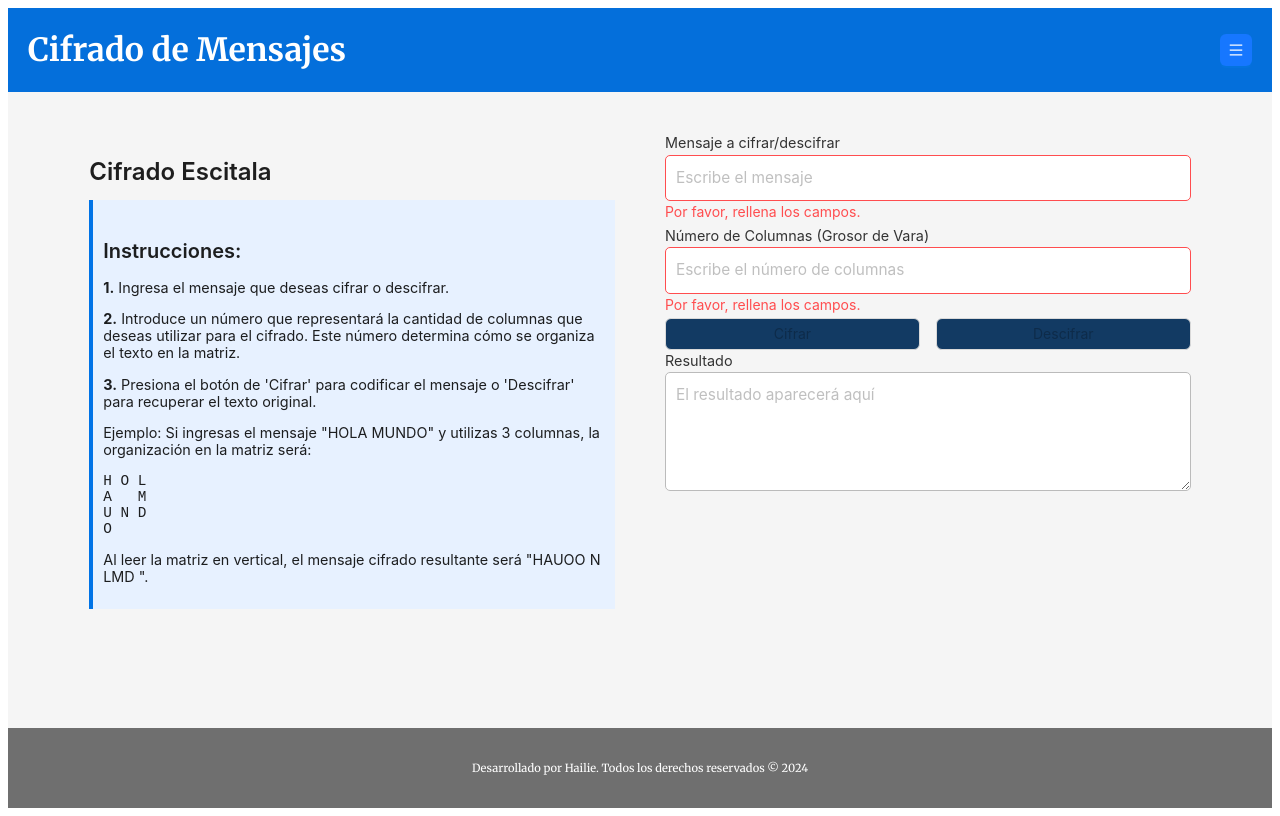
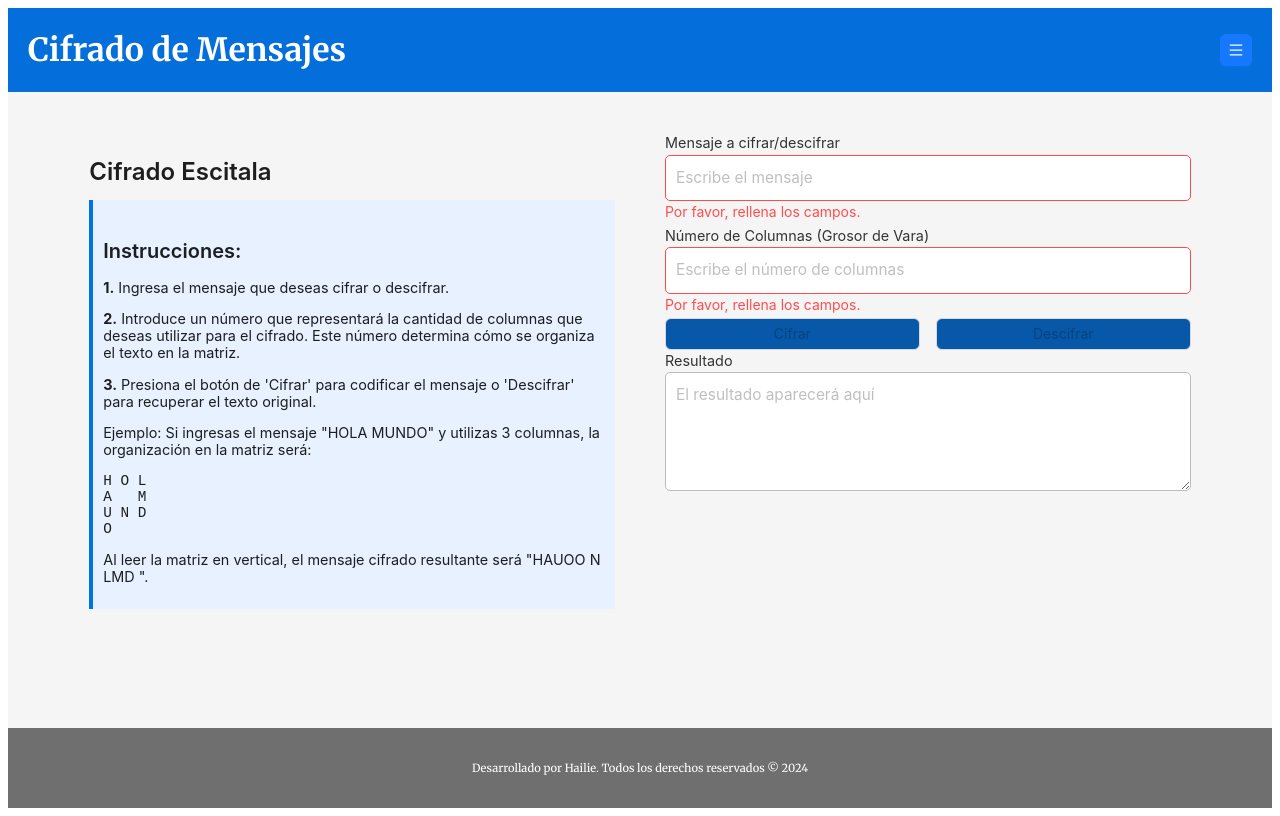
Before and after one commit to HailieTapia/Cifradoss, a React (Create React App) app: page /escitala in a window 1280 px wide. Built offline with nearby package versions, Linux system fonts and the light colour scheme.

Commit message:
Update Escitala.js

```diff
--- a/src/componentes/Escitala.js
+++ b/src/componentes/Escitala.js
@@ -79,7 +79,7 @@ const Escitala = () => {
                         <Col span={12}>
                             <Button
                                 type="primary"
-                                style={{ background: '#123a63' }}
+                                style={{ background: '#0758a8' }}
                                 block
                                 onClick={handleCifrar}
                                 disabled={!!errorMensaje}
@@ -90,7 +90,7 @@ const Escitala = () => {
                         <Col span={12}>
                             <Button
                                 type="primary"
-                                style={{ background: '#123a63' }}
+                                style={{ background: '#0758a8' }}
                                 block
                                 onClick={handleDescifrar}
                                 disabled={!!errorMensaje}
```
